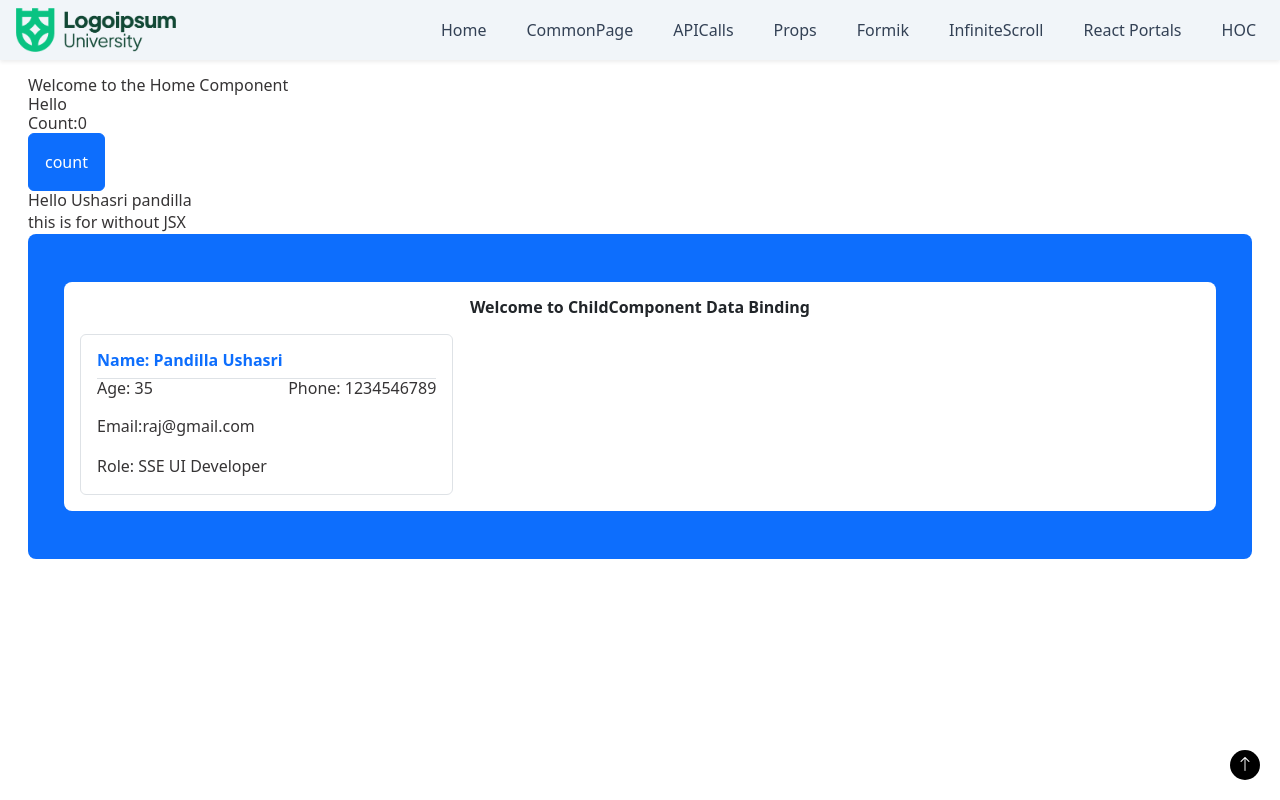
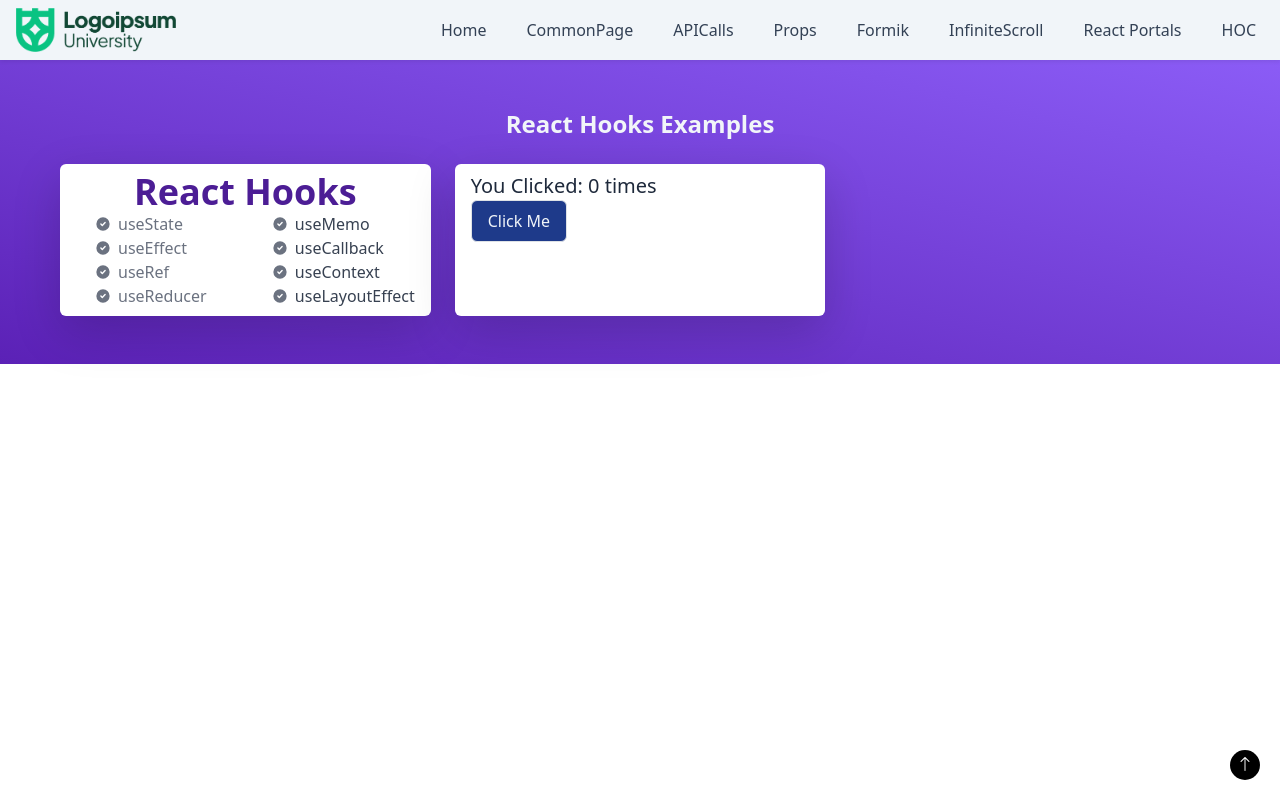
Before and after one commit to Pandilla-Rajesh/react-main-topics, a React (Create React App) app: page /home in a window 1280 px wide. Built offline with nearby package versions, Linux system fonts and the light colour scheme; no server answers.

Commit message:
added the react hooks and counters

```diff
--- a/src/Component/ReactPortal/ReactPortal.js
+++ b/src/Component/ReactPortal/ReactPortal.js
@@ -1,4 +1,4 @@
-import React, { useCallback, useMemo, useState } from 'react'
+import React, { useCallback, useEffect, useMemo, useState } from 'react'
 import Modal from './Modal'
 import ModalPage from './ModalPage'
 import Reducer from '../Reducer/Reducer'
@@ -11,11 +11,30 @@ const ReactPortal=({num})=>{
 
     const increment=useCallback(()=>{
         setCount((prev) => prev + 1)
-    }, [count])
+    }, [])
 
-    const result = useMemo((num)=>{
-        return num * 2
-    }, [num])
+    // lifting-state-up//
+
+    const [text, setText] = useState('')
+    useEffect(()=>{
+        const storeValues = localStorage.getItem('myInput')
+        if(storeValues){
+            setText(storeValues)
+        }
+                    console.log(storeValues)
+    }, [])
+
+  useEffect(()=>{
+    localStorage.setItem('InputValue', text)
+    console.log(text, 'store input value')
+  }, [text])
+
+
+
+    const result = useMemo(() => {
+  const safeNum = Number(num) || 0;
+  return safeNum * 2;
+}, [num])
 
     const div = document.querySelector('div')
     console.log(div.dataset.start)
@@ -35,12 +54,18 @@ const ReactPortal=({num})=>{
                         <Reducer/>
                     </div>
                     <div className='col'>
-                        <Child increment={increment} />
+                        <Child count={count} increment={increment} />
                         <div>Result: {result}</div>
                     </div>
                     {/* css-using-even-odd-class */}
+
+                    <div className='flex items-center justify-center mb-4'>
+                         <h2 className='text-2xl font-bold text-slate-600 text-center'>
+                         CSS With NTH-Child an Even and Odd
+                      </h2>
+                    </div>
                    <div className='main-box'>
-                     <div className='box' dataset-start="10" dataset-end="11">class box</div>
+                    <div className='box' dataset-start="10" dataset-end="11">class box</div>
                     <div className='box'>class box</div>
                     <div className='box'>class box</div>
                     <div className='box'>class box</div>
@@ -52,19 +77,48 @@ const ReactPortal=({num})=>{
                     <div className='box'>class box</div>
                    </div>
                    {/*  */}
+
+                   {/* lifting-state-up */}
+                <div className='flex items-center justify-center mb-4 mt-4 flex-col'>
+                        <h2 className='text-2xl text-orange-900 font-bold mb-4'>
+                            Liffting State Up
+                        </h2>
+                        <InputBox text={text} setText={setText} />
+                        <DisplayText text={text} />
+                    </div>
+                   {/* end */}
+
                 </div>
             </article>
        </section>
     )
 }
 
-function Child({increment}){
+function Child({count, increment}){
     return(
         <>
-        <h2>{}</h2>
+        <h2>{count}</h2>
         <button className='btn btn-danger' onClick={increment}>Increment</button>
         </>
     )
 }
 
+const InputBox=({text, setText})=>{
+    return(
+        <>
+            <input type="text" name='text'
+            className='border border-gray-600 w-full px-2 py-2 rounded shadow-lg'
+            value={text}
+            onChange={(e)=>setText(e.target.value)}
+            placeholder='enter text' />
+        </>
+    )
+}
+
+const DisplayText = ({text})=>{
+    return(
+        <p>You Typed:{text}</p>
+    )
+}
+
 export default ReactPortal
--- a/src/Pages/Home/Home.js
+++ b/src/Pages/Home/Home.js
@@ -2,71 +2,109 @@ import React, { useEffect, useState } from 'react'
 import Greeting from '../../Component/Greeting/Greeting'
 import axios from 'axios';
 
-function Home({name}){
+function Home({ name }) {
 
     const [count, setCount] = useState(0)
-    const [data, setData] = useState([])
-    const [newPost, setNewPost] = useState({
-        title:'',
-        body:'',
-        userId:''
-    })
-    const [loading, setLoading] = useState(false)
 
-    const getPost = async()=>{
-        setLoading(true)
-        try{
-            const res = await axios.get('https://jsonplaceholder.typicode.com/posts')
-            setData(res.data)
-            console.log(res.data, 'get data fetched')
-        }catch(err){
-            console.log(err)
-        }finally{
-            setLoading(false)
-        }
-    }
+    return (
+        <section className='bg-gradient-to-tr from-violet-800 to-violet-500 p-5'>
+            <article className='container ms-auto'>
+                <div className='flex items-center justify-center flex-col'>
+                    <h1 className='text-2xl lg:text-2xl font-bold text-slate-100 sm:text-sm'>
+                        React Hooks Examples
+                    </h1>
+                </div>
+                <div className='grid grid-cols-3 gap-4 mt-4 lg:grid-cols-3 md:grid-cols-2'>
 
-    useEffect(()=>{
-        getPost()
-    }, [])
+                    <div className='bg-white rounded shadow-lg px-3 py-2'>
+                        <h3 className='text-violet-900 font-bold text-4xl text-center'>
+                            React Hooks
+                        </h3>
+                        <div className='flex items-center justify-between gap-3'>
+                                          <div>
+                            <ul className='list-decimal list-inside text-gray-500 pl-5'>
+                                <li className="flex items-center">
+                                    <svg class="w-3.5 h-3.5 me-2 text-gray-500 dark:text-gray-400 shrink-0" aria-hidden="true" xmlns="http://www.w3.org/2000/svg" fill="currentColor" viewBox="0 0 20 20">
+                                        <path d="M10 .5a9.5 9.5 0 1 0 9.5 9.5A9.51 9.51 0 0 0 10 .5Zm3.707 8.207-4 4a1 1 0 0 1-1.414 0l-2-2a1 1 0 0 1 1.414-1.414L9 10.586l3.293-3.293a1 1 0 0 1 1.414 1.414Z" />
+                                    </svg>
+                                    <span>useState</span>
+                                </li>
+                                <li className="flex items-center">
+                                    <svg class="w-3.5 h-3.5 me-2 text-gray-500 dark:text-gray-400 shrink-0" aria-hidden="true" xmlns="http://www.w3.org/2000/svg" fill="currentColor" viewBox="0 0 20 20">
+                                        <path d="M10 .5a9.5 9.5 0 1 0 9.5 9.5A9.51 9.51 0 0 0 10 .5Zm3.707 8.207-4 4a1 1 0 0 1-1.414 0l-2-2a1 1 0 0 1 1.414-1.414L9 10.586l3.293-3.293a1 1 0 0 1 1.414 1.414Z" />
+                                    </svg>
+                                    <span>useEffect</span>
+                                </li>
+                                <li className="flex items-center">
+                                    <svg class="w-3.5 h-3.5 me-2 text-gray-500 dark:text-gray-400 shrink-0" aria-hidden="true" xmlns="http://www.w3.org/2000/svg" fill="currentColor" viewBox="0 0 20 20">
+                                        <path d="M10 .5a9.5 9.5 0 1 0 9.5 9.5A9.51 9.51 0 0 0 10 .5Zm3.707 8.207-4 4a1 1 0 0 1-1.414 0l-2-2a1 1 0 0 1 1.414-1.414L9 10.586l3.293-3.293a1 1 0 0 1 1.414 1.414Z" />
+                                    </svg>
+                                    <span>useRef</span>
+                                </li>
+                                <li className="flex items-center">
+                                    <svg class="w-3.5 h-3.5 me-2 text-gray-500 dark:text-gray-400 shrink-0" aria-hidden="true" xmlns="http://www.w3.org/2000/svg" fill="currentColor" viewBox="0 0 20 20">
+                                        <path d="M10 .5a9.5 9.5 0 1 0 9.5 9.5A9.51 9.51 0 0 0 10 .5Zm3.707 8.207-4 4a1 1 0 0 1-1.414 0l-2-2a1 1 0 0 1 1.414-1.414L9 10.586l3.293-3.293a1 1 0 0 1 1.414 1.414Z" />
+                                    </svg>
+                                    <span>useReducer</span>
+                                </li>
+                            </ul>
+                        </div>
+                        <div>
+                            <ul className='list-decimal list-inside text-gray-700 pl-5'>
+                               <li className="flex items-center">
+                                  <svg class="w-3.5 h-3.5 me-2 text-gray-500 dark:text-gray-400 shrink-0" aria-hidden="true" xmlns="http://www.w3.org/2000/svg" fill="currentColor" viewBox="0 0 20 20">
+                                        <path d="M10 .5a9.5 9.5 0 1 0 9.5 9.5A9.51 9.51 0 0 0 10 .5Zm3.707 8.207-4 4a1 1 0 0 1-1.414 0l-2-2a1 1 0 0 1 1.414-1.414L9 10.586l3.293-3.293a1 1 0 0 1 1.414 1.414Z" />
+                                    </svg>
+                                    <span>useMemo</span>
+                               </li>
+                               <li className="flex items-center">
+                                  <svg class="w-3.5 h-3.5 me-2 text-gray-500 dark:text-gray-400 shrink-0" aria-hidden="true" xmlns="http://www.w3.org/2000/svg" fill="currentColor" viewBox="0 0 20 20">
+                                        <path d="M10 .5a9.5 9.5 0 1 0 9.5 9.5A9.51 9.51 0 0 0 10 .5Zm3.707 8.207-4 4a1 1 0 0 1-1.414 0l-2-2a1 1 0 0 1 1.414-1.414L9 10.586l3.293-3.293a1 1 0 0 1 1.414 1.414Z" />
+                                    </svg>
+                                    <span>useCallback</span>
+                               </li>
+                               <li className="flex items-center">
+                                  <svg class="w-3.5 h-3.5 me-2 text-gray-500 dark:text-gray-400 shrink-0" aria-hidden="true" xmlns="http://www.w3.org/2000/svg" fill="currentColor" viewBox="0 0 20 20">
+                                        <path d="M10 .5a9.5 9.5 0 1 0 9.5 9.5A9.51 9.51 0 0 0 10 .5Zm3.707 8.207-4 4a1 1 0 0 1-1.414 0l-2-2a1 1 0 0 1 1.414-1.414L9 10.586l3.293-3.293a1 1 0 0 1 1.414 1.414Z" />
+                                    </svg>
+                                    <span>useContext</span>
+                               </li>
+                               <li className="flex items-center">
+                                  <svg class="w-3.5 h-3.5 me-2 text-gray-500 dark:text-gray-400 shrink-0" aria-hidden="true" xmlns="http://www.w3.org/2000/svg" fill="currentColor" viewBox="0 0 20 20">
+                                        <path d="M10 .5a9.5 9.5 0 1 0 9.5 9.5A9.51 9.51 0 0 0 10 .5Zm3.707 8.207-4 4a1 1 0 0 1-1.414 0l-2-2a1 1 0 0 1 1.414-1.414L9 10.586l3.293-3.293a1 1 0 0 1 1.414 1.414Z" />
+                                    </svg>
+                                    <span>useLayoutEffect</span>
+                               </li>
+                            </ul>
+                        </div>
+                        </div>
+                    </div>
 
-    const postData = async()=>{
-        setLoading(true)
-        try{
-            const response = await axios.post('https://jsonplaceholder.typicode.com/posts')
-            setData((prevData)=>([...prevData, response.data]))
-            console.log(response.data, 'post data')
-        }catch(error){
-            console.log(error)
-        }finally{
-            setLoading(false)
-        }
-    }
-    useEffect(()=>{
-        postData()
-    }, [])
+                    <div className='bg-white shadow-lg rounded px-3 py-2'>
+                        <Counter count={count} setCount={setCount} />
+                    </div>
 
-    useEffect(()=>{
-        setCount((prev) => prev+0)
-    }, [count])//Avoiding rerender loops//
-
-    return(
-        <section className='p-3'>
-            <article className='container'>
-                 <h1>Welcome to the Home Component</h1>
-
-            <h2>Hello{name}</h2>
-            <h3>Count:{count}</h3>
-            <button className='btn btn-primary p-3' onClick={()=>setCount(count+1)}>count</button>
-            <Greeting name="Ushasri pandilla"/>
+                </div>
             </article>
-
-            <article>
-
-            </article>
-
         </section>
     )
 }
 
+const Counter=()=>{
+
+    const [count, setCount] = useState(0)
+    useEffect(()=>{
+        document.title = `You Clicked: ${count} times`
+        console.log(`you clicked: ${count} times`)
+    }, [count])
+
+    return(
+        <>
+          <h3 className='text-xl text-slate-800'>You Clicked: {count} times</h3>
+          <button className='border rounded px-3 py-2 bg-blue-900 text-slate-100'
+          onClick={()=>setCount((prev) => prev+1)}>Click Me</button>
+        </>
+    )
+}
+
 export default Home
```
